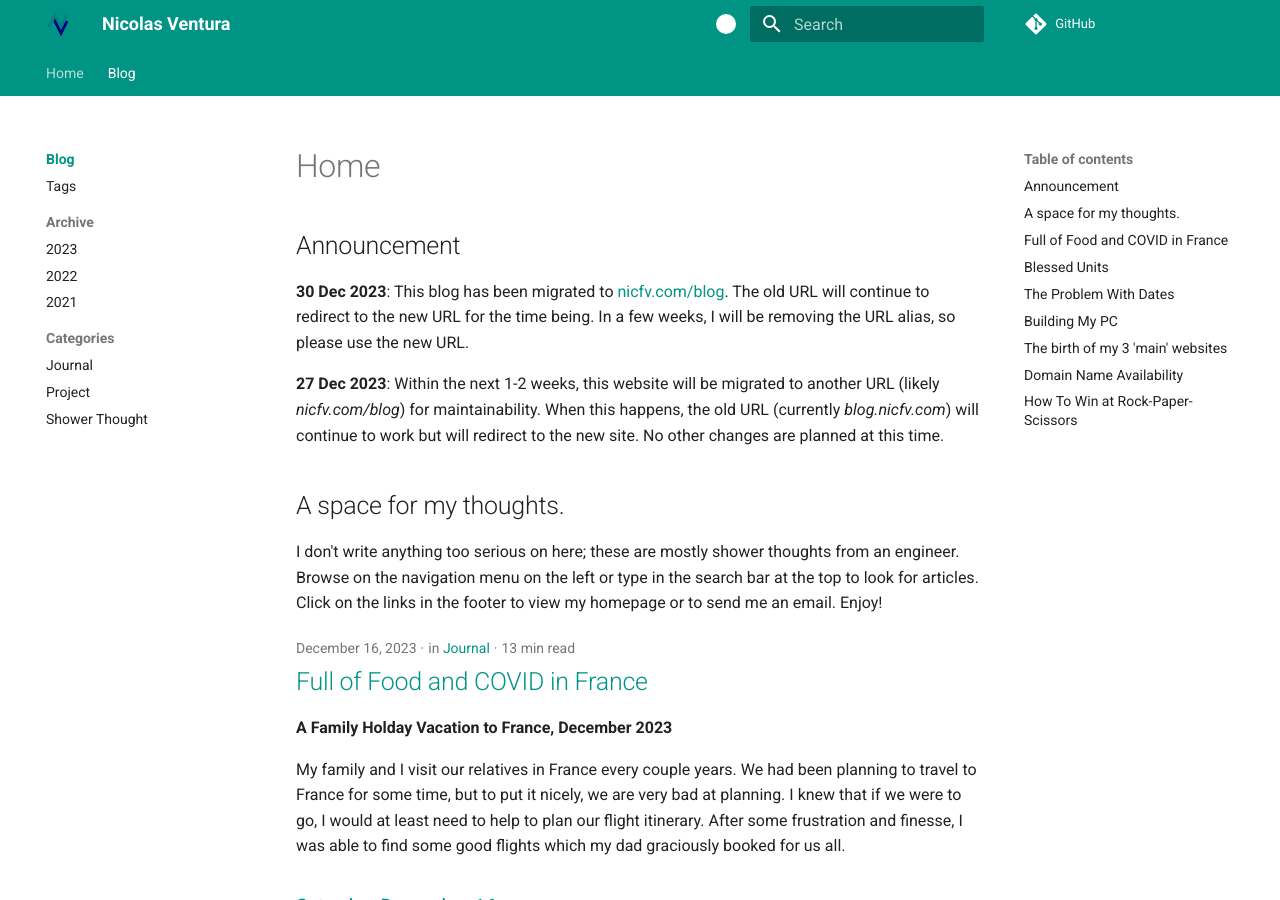
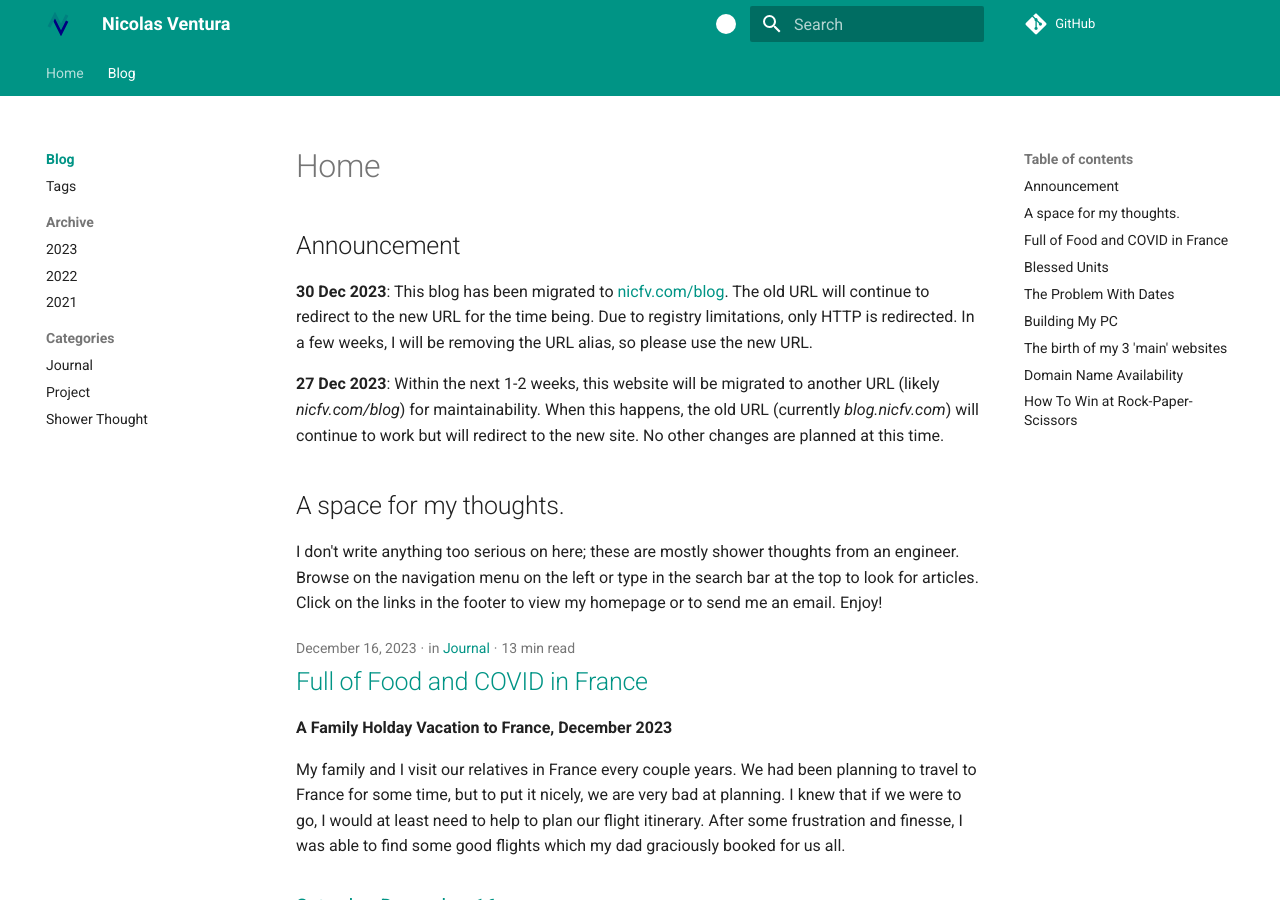
Before and after one commit to nicfv/Me, an MkDocs documentation site: the page built from docs/blog/index.md, in a window 1280 px wide and 900 px high. Built offline with MkDocs 1.6.1 and Material for MkDocs 9.7.7, drawn with Linux system fonts in a browser that asks for light colours; comment, search, counter and statistics services are not loaded.

Commit message:
New naming convention for blog posts

```diff
--- a/docs/blog/index.md
+++ b/docs/blog/index.md
@@ -2,7 +2,7 @@
 
 ## Announcement
 
-**30 Dec 2023**: This blog has been migrated to [nicfv.com/blog](https://nicfv.com/blog/). The old URL will continue to redirect to the new URL for the time being. In a few weeks, I will be removing the URL alias, so please use the new URL.
+**30 Dec 2023**: This blog has been migrated to [nicfv.com/blog](https://nicfv.com/blog/). The old URL will continue to redirect to the new URL for the time being. Due to registry limitations, only HTTP is redirected. In a few weeks, I will be removing the URL alias, so please use the new URL.
 
 **27 Dec 2023**: Within the next 1-2 weeks, this website will be migrated to another URL (likely *nicfv.com/blog*) for maintainability. When this happens, the old URL (currently *blog.nicfv.com*) will continue to work but will redirect to the new site. No other changes are planned at this time.
 
```
Also changed, not shown: docs/blog/posts/2021-01-05-rps.md (renamed from docs/blog/posts/001-rps.md), docs/blog/posts/2022-06-07-domain-availability.md (renamed from docs/blog/posts/002-domain-availability.md), docs/blog/posts/2023-08-12-mkdocs.md (renamed from docs/blog/posts/003-mkdocs.md), docs/blog/posts/2023-08-31-building-pc.md (renamed from docs/blog/posts/004-building-pc.md), docs/blog/posts/2023-10-04-dates.md (renamed from docs/blog/posts/005-dates.md), docs/blog/posts/2023-10-08-cursed-units.md (renamed from docs/blog/posts/006-cursed-units.md), docs/blog/posts/2023-12-16-france.md (renamed from docs/blog/posts/007-france.md).
